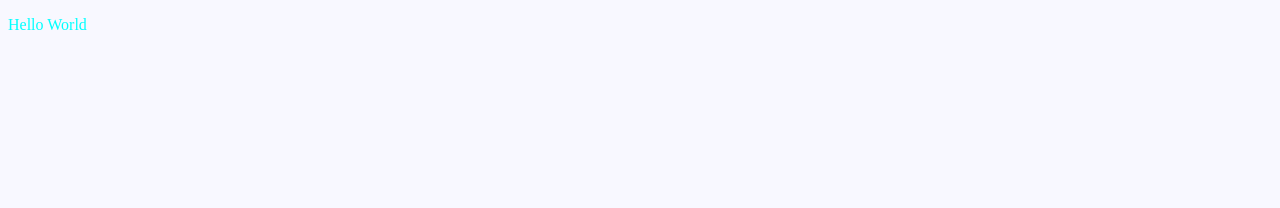
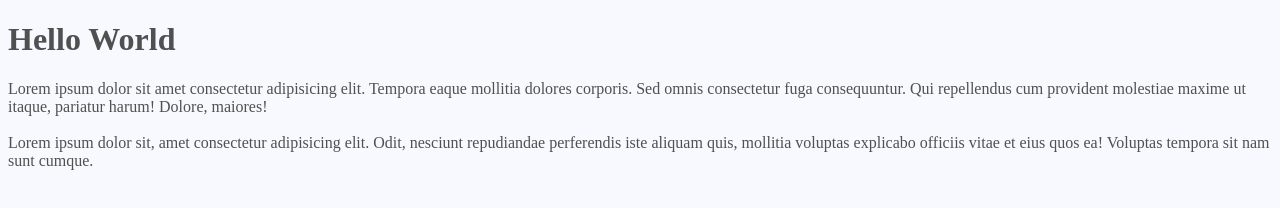
Before and after one commit to 6MA-606/KMUTT-Starter-WebTech, a plain HTML site: page index.html in a window 1280 px wide. Drawn offline with Linux system fonts and the light colour scheme.

Commit message:
Hello World

```diff
--- a/index.html
+++ b/index.html
@@ -2,9 +2,15 @@
 <html lang="en">
 <head>
     <link rel="stylesheet" href="style.css" />
-    <title>Hello World</title>
+    <title>Title Label</title>
 </head>
 <body>
-    <p style="color:aqua;">Hello World</p>
+    <h1>Hello World</h1>
+    <p>
+        Lorem ipsum dolor sit amet consectetur adipisicing elit. Tempora eaque mollitia dolores corporis. Sed omnis consectetur fuga consequuntur. Qui repellendus cum provident molestiae maxime ut itaque, pariatur harum! Dolore, maiores!
+        <br>
+        <br>
+        Lorem ipsum dolor sit, amet consectetur adipisicing elit. Odit, nesciunt repudiandae perferendis iste aliquam quis, mollitia voluptas explicabo officiis vitae et eius quos ea! Voluptas tempora sit nam sunt cumque.
+    </p>
 </body>
 </html>
--- a/style.css
+++ b/style.css
@@ -1,3 +1,8 @@
 body {
     background-color: ghostwhite;
+    color: #505050;
 }
+
+/* body h1 {
+    color: #505050;
+} */
```
